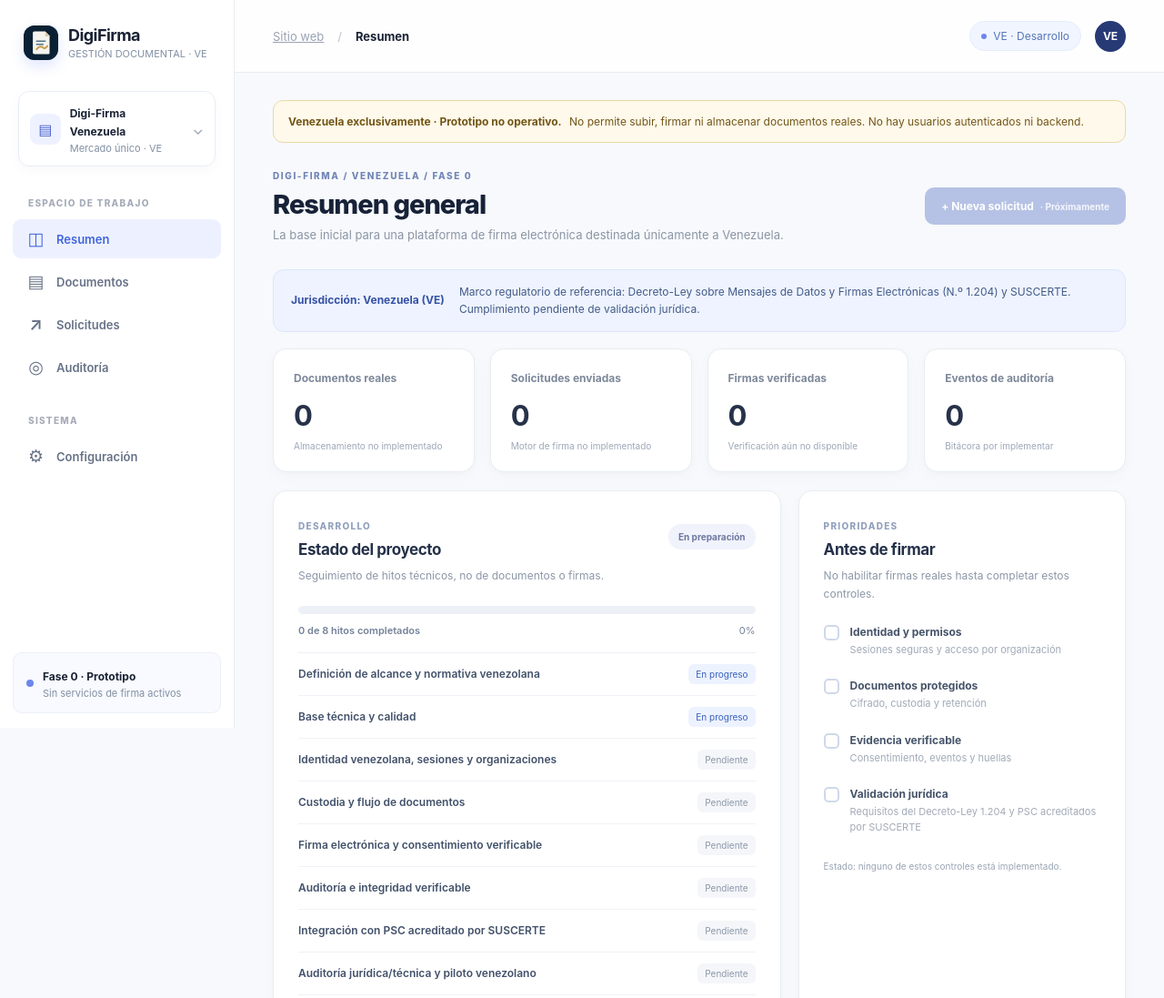
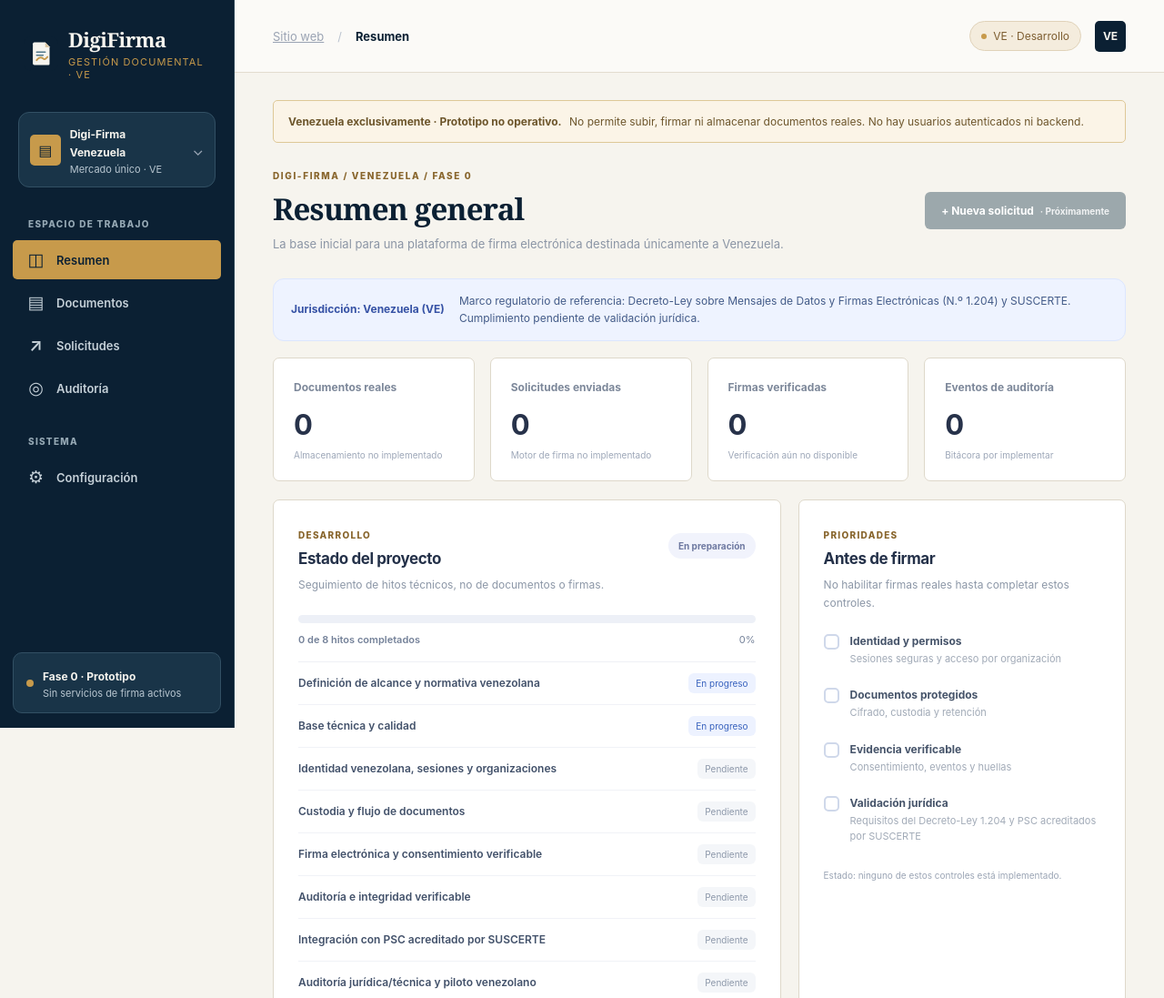
Before and after one commit to medinacaj/app-web-digi-firma, a plain HTML site: page app/index.html in a window 1280 px wide. Shown: the top 1097 px of the page at 91% size. Drawn offline with Linux system fonts and the light colour scheme; no server answers.

Commit message:
style(brand): distinctive DigiFirma editorial design tokens and layout

```diff
--- a/assets/app.css
+++ b/assets/app.css
@@ -27,3 +27,32 @@
 .identity-form input[type=text]{flex:1;min-width:160px;padding:10px 12px;border:1px solid #dbe2ed;border-radius:8px}
 .identity-form select{min-width:150px;flex:0 1 185px}
 .divider-soft{height:1px;background:#edf0f7;margin:30px 0 20px}
+
+
+/* DigiFirma — app documental independiente de la app residencial. */
+:root{--df-ink:#0B2033;--df-gold:#C79A4B;--df-paper:#F6F4EE;--df-steel:#52788A;color:#0B2033;background:#F6F4EE}
+body{background:#F6F4EE}
+.sidebar{background:#0B2033;color:#C6D2D9;border-right:1px solid #233C4C}
+.logo-row strong{color:#F6F4EE;font-family:Georgia,serif;font-size:22px;font-weight:700}
+.logo-row small{color:#C79A4B;letter-spacing:1.1px}
+.brand-logo-mark{display:block;object-fit:cover;border-radius:8px;box-shadow:none;background:none}
+.workspace{background:#193448;border-color:#325064;box-shadow:none}
+.workspace strong{color:#F6F4EE}.workspace small,.sidebar-bottom small{color:#B8C6D0}
+.workspace-icon{background:#C79A4B;color:#0B2033;border-radius:5px}
+.nav-heading{color:#96A9B5}.navigation button{color:#C5D0D8;border-radius:5px}
+.navigation button:hover{background:#1C3B4F;color:#FFF}
+.navigation button[aria-current=page]{background:#C79A4B;color:#0B2033;box-shadow:none}
+.sidebar-bottom{background:#193448;border-color:#325064}.sidebar-bottom strong{color:#F6F4EE}
+.sidebar-status-dot,.tiny-dot{background:#C79A4B}
+.topbar{background:#FBFAF7;border-color:#E3DCCF}.topbar-left strong{color:#0B2033}
+.environment-pill{color:#7D5D30;background:#F4ECDD;border-color:#E0D2B9}
+.avatar{border-radius:5px;background:#0B2033;color:#F6F4EE}
+.main-inner{max-width:1390px}
+.page-heading h1{font-family:Georgia,serif;color:#0B2033;font-size:33px;letter-spacing:-.8px}
+.page-heading .eyebrow,.section-kicker{color:#88652C}
+.notice{background:#FBF4E7;border-color:#DEC897;color:#6D562C;border-radius:5px}
+.panel,.metric,.stat-card,.feature,.dashboard-card{border-radius:7px;border-color:#DED8CA;box-shadow:none}
+.primary-action{background:#0B2033;border-radius:6px;box-shadow:none}.primary-action:disabled{background:#9CA8AC}
+.sidebar .navigation button:focus-visible{outline-color:#F0C879}
+a:focus-visible,button:focus-visible,input:focus-visible{outline-color:#C79A4B}
+@media(max-width:760px){.sidebar{background:#0B2033}.page-heading h1{font-size:29px}}
```
